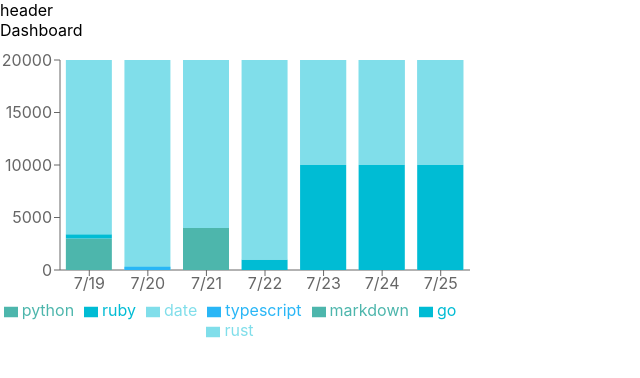
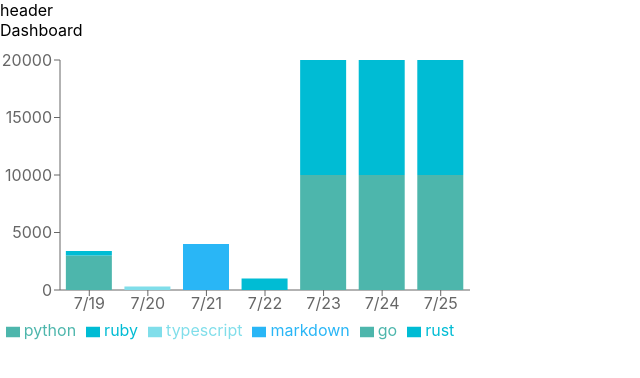
Before and after one commit to supporterz-vol5-1/BreakTimer-frontend, a React (Create React App) app in the folder frontend/: page / in a window 1280 px wide. Shown: the top 378 px of the page, without its empty margins (0-640 px from the left). Built offline with nearby package versions, Linux system fonts and the light colour scheme.

Commit message:
グラフの表示がおかしいバグを修正

```diff
--- a/frontend/src/Dashboard.tsx
+++ b/frontend/src/Dashboard.tsx
@@ -1,12 +1,15 @@
+import { useState } from 'react'
 import GraphBar from './GraphBar'
 
 import data from './data.json'
 
-const Dashboard = () =>{
+const Dashboard = () => {
+    const [timedata, setData] = useState(data)
+    console.log(timedata)
     return (
         <div>
             <div>Dashboard</div>
-            <GraphBar time_data={data}/>
+            <GraphBar key='GraphBar'time_data={timedata}/>
        </div>
     )
 }
--- a/frontend/src/GraphBar.tsx
+++ b/frontend/src/GraphBar.tsx
@@ -1,10 +1,9 @@
 import {BarChart, Bar, XAxis, YAxis, Tooltip, Legend} from 'recharts'
 
 type Props = {
-    time_data: any
+    time_data: Array<Object>
 }
 
-const GraphBar = (props: Props) => {
 const dataKeys = (data: any) =>{
     var lang_list: string[] = [];
     for (var item of data) {
@@ -26,19 +25,15 @@ const GraphBar = (props: Props) => {
 
 const formatData=(data: any)=>{
     var date: any = new Date()
-        var time_data:any = data
+    var time_data: any = data
+    var formattedData:any =[]
     date.setDate(date.getDate() - 6);
     for (var item of time_data) {
-            item['date'] =formatDate(date)
+        item['date'] = formatDate(date)
         date.setDate(date.getDate() + 1);
+        formattedData.push(item)
     }
-        return time_data
-    }
-
-    const handleData = (data: any)=> {
-        var lang_list: string[] =dataKeys(data)
-        var time_data: any = formatData(data)
-        return {keys: lang_list, formatedData: time_data}
+    return formattedData
 }
 
 const handleColormap = (lang_list: string[]) =>{
@@ -53,10 +48,11 @@ const GraphBar = (props: Props) => {
     // console.log(colormap)
     return colormap
 }
-    const time_data = props.time_data
-    const dataInfo: any = handleData(time_data)
-    const lang: string[] = dataInfo.keys
-    const graph_data: any = dataInfo.formatedData
+const GraphBar = (props: Props) => {
+    const time_data =JSON.parse(JSON.stringify(props.time_data))
+    // const dataInfo: any = handleData(time_data)
+    const lang: string[] = dataKeys(time_data)
+    const graph_data: any =formatData(time_data)
     const color:any =handleColormap(lang)
     return (
         <BarChart width={500} height={300} data={graph_data} margin={{top: 20, right: 30, left: 0, bottom: 0}}>
```
Also changed, not shown: 2 other files (tests, documents, lock files or other folders). Lines whose indentation alone changed are shown as unchanged.
